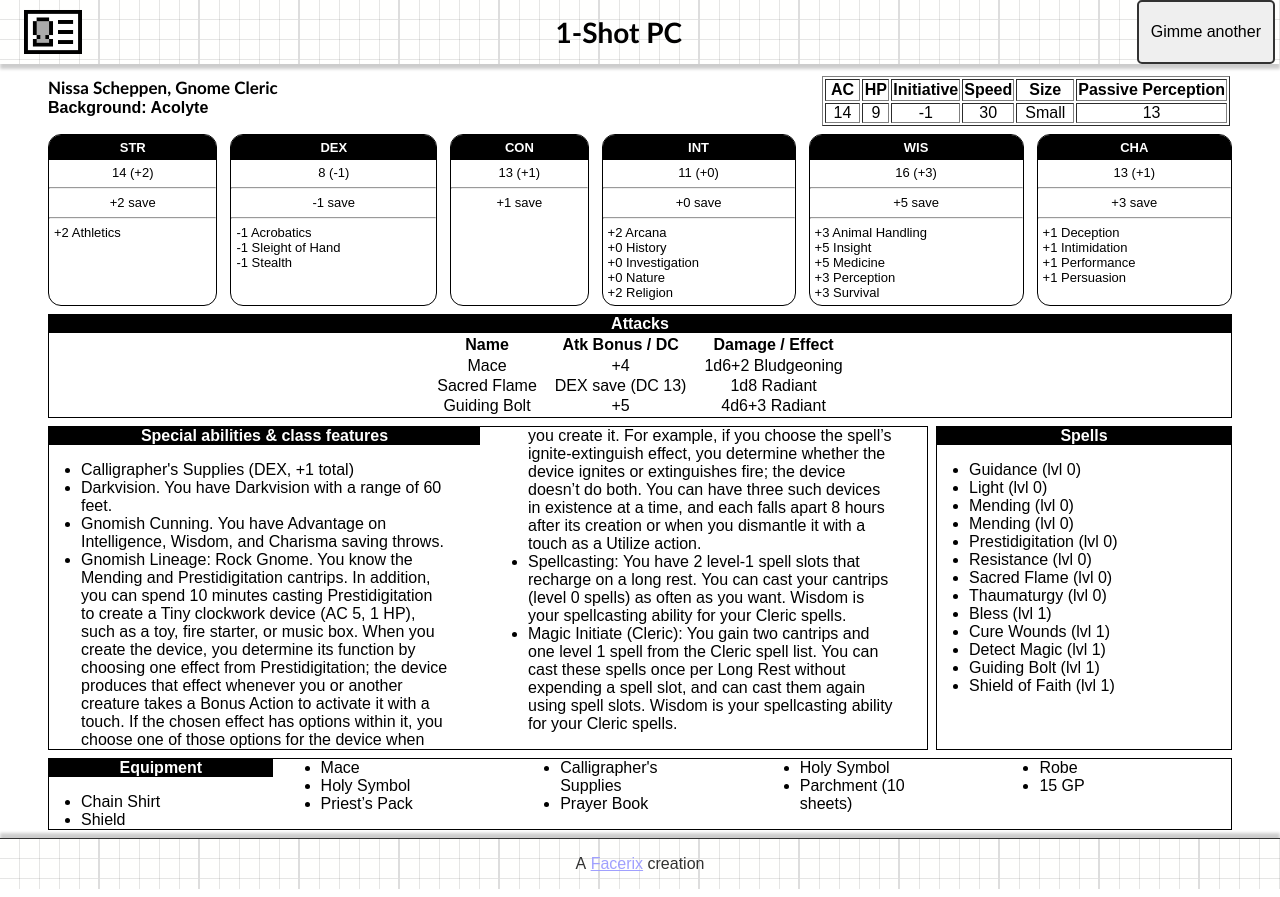
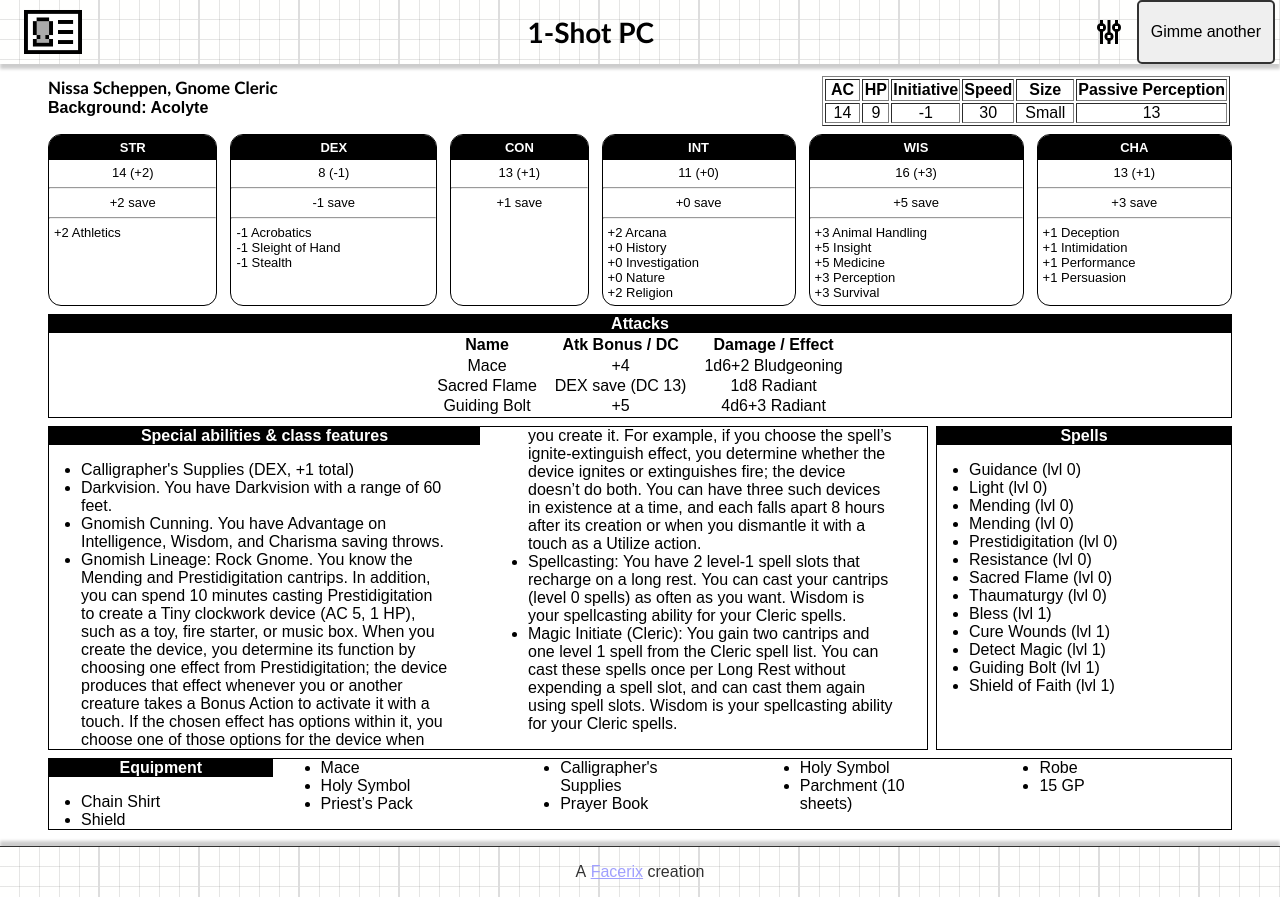
Before and after one commit to facerix/1shotpc, a website with bundled scripts: page index.html in a window 1280 px wide. Built offline with nearby package versions, Linux system fonts and the light colour scheme.

Commit message:
advanced build options bar

```diff
--- a/index.html
+++ b/index.html
@@ -24,10 +24,27 @@
   <header class="topBar gridPaper">
     <img src="/profile.png" alt="profile card" />
     <h1>1-Shot PC</h1>
+    <label id="advancedOptions">
+      <input id="showAdvanced" type="checkbox">
+      <img src="/images/settings.svg" alt="options" />
+    </label>
     <button id="btnGenerate">Gimme another</button>
   </header>
-  <div class="topSpacer"></div>
-  <header class="advanced hidden">
+  <header class="advanced">
+    <h4>Customize</h4>
+    <select id="species">
+      <option value="">Random species</option>
+      <option value="Aasimar">Aasimar</option>
+      <option value="Dragonborn">Dragonborn</option>
+      <option value="Dwarf">Dwarf</option>
+      <option value="Elf">Elf</option>
+      <option value="Gnome">Gnome</option>
+      <option value="Goliath">Goliath</option>
+      <option value="Halfling">Halfling</option>
+      <option value="Human">Human</option>
+      <option value="Orc">Orc</option>
+      <option value="Tiefling">Tiefling</option>
+    </select>
     <select id="class">
       <option value="">Random class</option>
       <option value="Barbarian">Barbarian</option>
--- a/index.js
+++ b/index.js
@@ -1628,8 +1628,8 @@ const PC_by_StatArray = (classOverride) => {
   };
 };
 
-const newPC = ({ classOverride = "", oldSchool = false }) => {
-  const species = oneOf(BASE_SPECIES);
+const newPC = ({ classOverride = "", speciesOverride="", oldSchool = false }) => {
+  const species = speciesOverride || oneOf(BASE_SPECIES);
   const name = `${oneOf(FIRST_NAMES_BY_SPECIES[species])} ${oneOf(LAST_NAMES_BY_SPECIES[species])}`.trim();
 
   const core = oldSchool ? PC_by_4d6() : PC_by_StatArray(classOverride);
@@ -1855,22 +1855,38 @@ const newPC = ({ classOverride = "", oldSchool = false }) => {
 
 document.addEventListener("DOMContentLoaded", () => {
   const btnAnother = document.querySelector("button#btnGenerate");
+  const chkShowAdvanced = document.querySelector("input#showAdvanced");
+  const advancedHeader = document.querySelector("header.advanced");
+  const speciesSelector = document.querySelector("select#species");
   const classSelector = document.querySelector("select#class");
   const main = document.querySelector("main");
+  let speciesOverride = "";
   let classOverride = "";
 
   const saved = localStorage.getItem("savedPC");
   let pcData = saved ? JSON.parse(saved) : newPC({ classOverride });
 
+  const regen = () => {
+    pcData = newPC({ classOverride, speciesOverride });
+    main.innerHTML = CharacterSheet(pcData);
+  }
+
+  chkShowAdvanced.addEventListener("change", evt => {
+    advancedHeader.classList[evt.target.checked ? "add" : "remove"]("visible");
+  });
+
   btnAnother.addEventListener("click", () => {
-    pcData = newPC({ classOverride });
-    main.innerHTML = CharacterSheet(pcData);
+    regen();
   });
+
+  speciesSelector.addEventListener("change", evt => {
+    speciesOverride = evt.target.value;
+    regen();
+  })
 
   classSelector.addEventListener("change", evt => {
     classOverride = evt.target.value;
-    pcData = newPC({ classOverride });
-    main.innerHTML = CharacterSheet(pcData);
+    regen();
   })
 
   main.innerHTML = CharacterSheet(pcData);
--- a/styles.css
+++ b/styles.css
@@ -82,11 +82,6 @@ header {
     z-index: 5;
   }
 
-  &.advanced {
-    border-bottom: 1px solid;
-    padding: 0.75em;
-  }
-
   &.identity {
     flex-wrap: wrap;
 
@@ -94,6 +89,40 @@ header {
       margin-left: auto;
       margin-right: 2px;
     }
+  }
+}
+
+label#advancedOptions {
+  display: flex;
+  align-items: center;
+
+  input[type=checkbox] {
+    display: none;
+  }
+  img {
+    max-height: 1.5rem;
+    margin: auto 1rem;
+  }
+}
+
+header.advanced {
+  border-bottom: 1px solid black;
+  padding: 0.75em;
+  margin-top: 1rem;
+  justify-content: center;
+  gap: 1rem;
+
+  transition: all cubic-bezier(0.175, 0.885, 0.32, 1.275) 0.5s;
+
+  h4 {
+    margin: 0;
+    padding: 0 0.5rem;
+    color: white;
+    background: black;
+  }
+
+  &.visible {
+    margin-top: 4.25rem;
   }
 }
 
@@ -132,8 +161,8 @@ main {
   overflow-x: hidden;
   display: flex;
   flex-direction: column;
-  gap: 0.5em;
-  padding: 0.5em;
+  gap: 0.5rem;
+  padding: 1rem 0.5rem;
 
   background: white;
   color: black;
@@ -142,13 +171,8 @@ main {
 button {
   border: 2px solid #323232;
   border-radius: 5px;
-  font-size: 1em;
-  padding: 0.75em;
-}
-
-.topSpacer {
-  padding-top: 4.25em;
-  width: 100vw;
+  font-size: 1rem;
+  padding: 0.75rem;
 }
 
 main {
@@ -245,11 +269,15 @@ table {
   flex-basis: 25%;
 }
 #features-and-spells {
-  gap: 0.5em;
+  gap: 0.5rem;
 }
 
 /* responsive styles */
 @media (max-width: 750px) {
+  header img {
+    margin: auto;
+  }
+
   .features {
     columns: 1;
     flex: 1 1 auto;
```
Also changed, not shown: images/back.svg (added), images/settings.svg (added).
